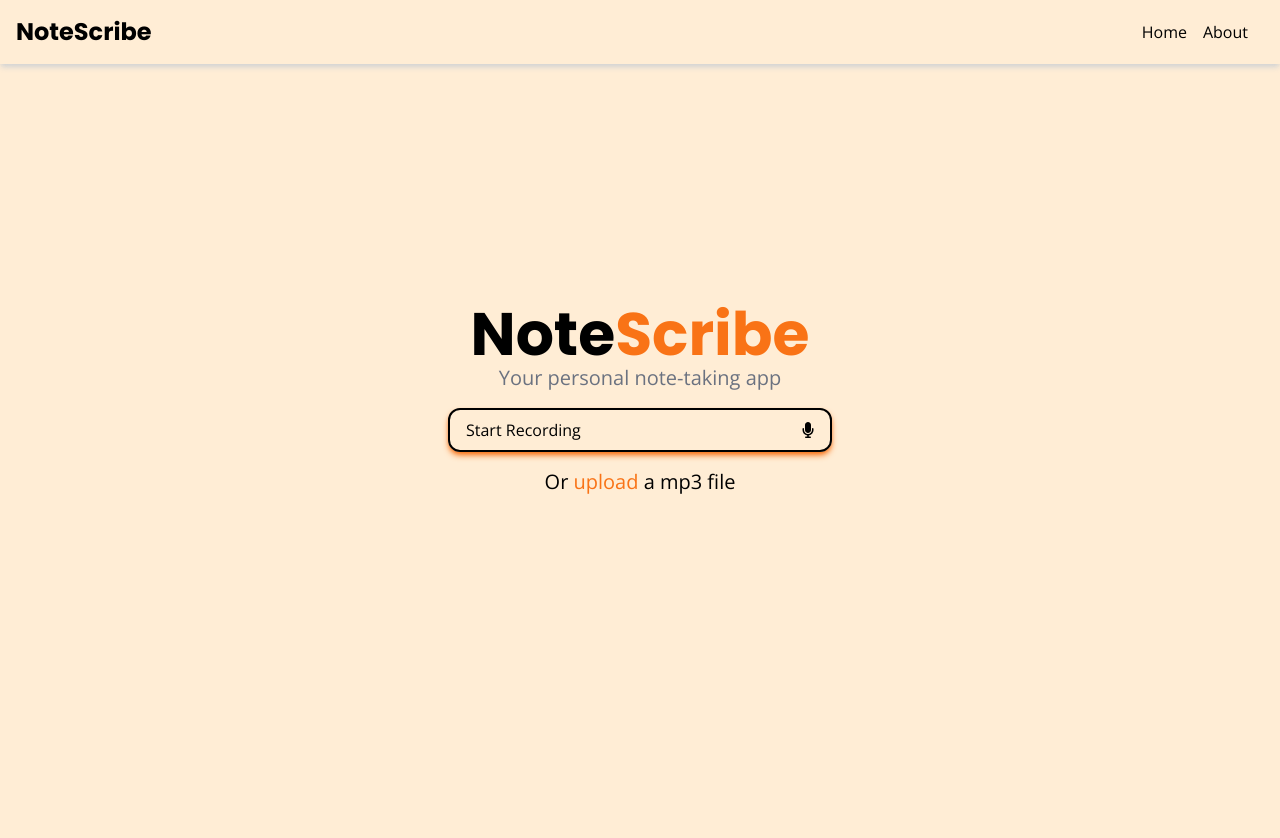
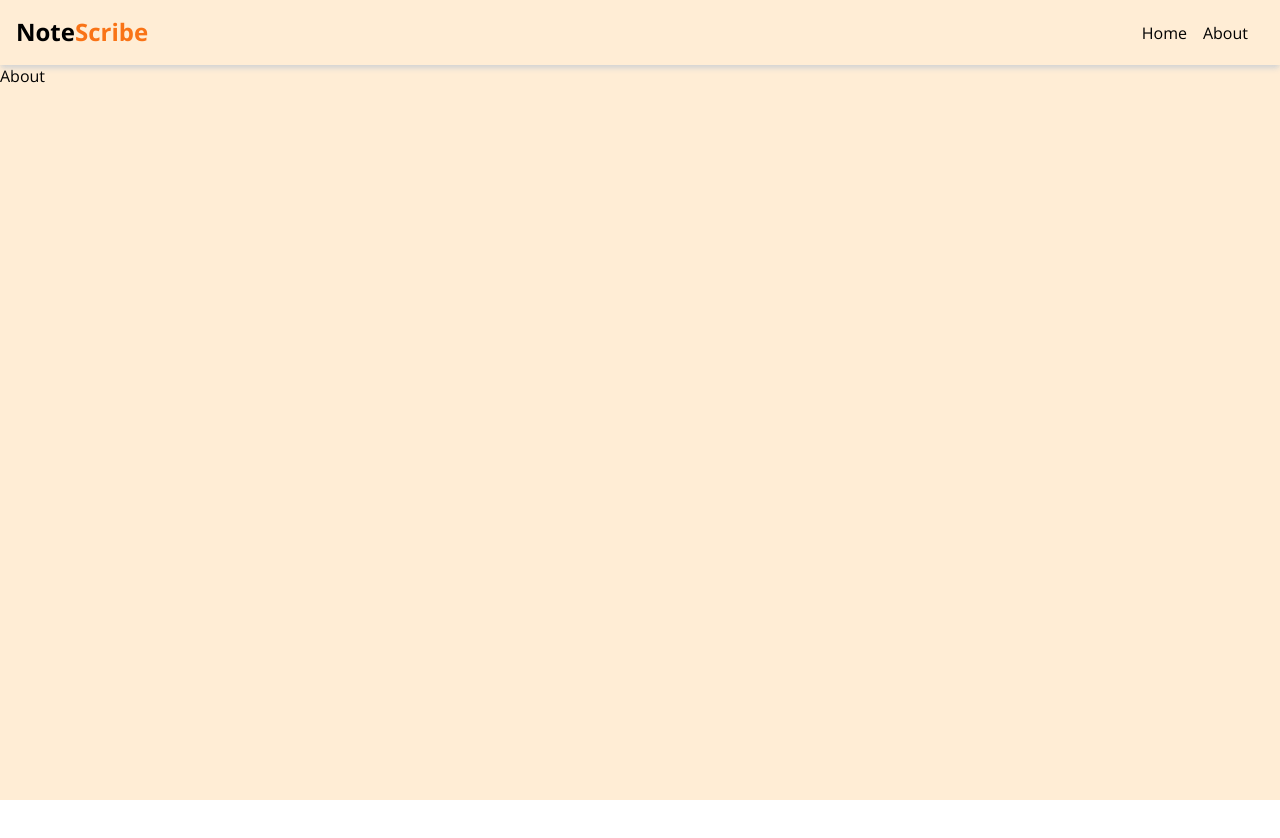
Before and after one commit to hphng/NoteScribe, a React (Vite) app: page /about in a window 1280 px wide. Shown: the top 838 px of the page. After the commit the page ends 800 px from the top, so only its background shows below. Built offline with nearby package versions, Linux system fonts and the light colour scheme.

Commit message:
add router link to navbar

```diff
--- a/package.json
+++ b/package.json
@@ -16,7 +16,8 @@
     "@fortawesome/free-solid-svg-icons": "^6.6.0",
     "@fortawesome/react-fontawesome": "^0.2.2",
     "react": "^18.3.1",
-    "react-dom": "^18.3.1"
+    "react-dom": "^18.3.1",
+    "react-router-dom": "^6.26.2"
   },
   "devDependencies": {
     "@eslint/js": "^9.9.0",
--- a/src/App.jsx
+++ b/src/App.jsx
@@ -1,13 +1,21 @@
-import { FontAwesomeIcon } from '@fortawesome/react-fontawesome'
-import { faCoffee } from '@fortawesome/free-solid-svg-icons'
+import React from 'react'
+import { BrowserRouter as Router, Route, Routes } from 'react-router-dom'
 import NavBar from './components/NavBar'
 import Main from './pages/Main'
+import About from './pages/About'
 
 export default function App() {
   return (
-    <div className='flex flex-col min-h-screen'>
-      <NavBar/>
-      <Main/>
-    </div>
+    <Router>
+      <div className='flex flex-col min-h-screen'>
+        <NavBar />
+        <div className="flex-grow">
+          <Routes>
+            <Route path="/" element={<Main />} />
+            <Route path="/about" element={<About />} />
+          </Routes>
+        </div>
+      </div>
+    </Router>
   )
 }
--- a/src/components/NavBar.jsx
+++ b/src/components/NavBar.jsx
@@ -1,4 +1,5 @@
 import React, { useState, useEffect } from 'react'
+import { Link } from 'react-router-dom'
 
 const NavBar = () => {
   const [scroll, setScroll] = useState(false)
@@ -7,16 +8,18 @@ const NavBar = () => {
     window.addEventListener('scroll', () => {
       setScroll(window.scrollY > 50)
     })
-  }, [])
+  }, []);
 
   return (
-    <nav className={`fixed w-full top-0 z-50 transition duration-300 ease-in-out pr-8 pl-4
+    <nav className={`fixed w-full top-0 z-500 transition duration-300 ease-in-out pr-8 pl-4
       ${scroll ? 'bg-slate-800 text-white shadow-md shadow-slate-500' : 'bg-transparent text-black shadow-md shadow-neutral-300'}  py-4`}>
       <div className="flex justify-between items-center">
-        <h2 className="text-2xl font-bold">NoteScribe</h2>
+        <h2 className="text-2xl font-bold">
+          <Link to="/" className="">Note<span className="text-orange-500">Scribe</span></Link>
+        </h2>
         <ul className="flex space-x-4">
-          <li><a href="#home" className="hover:text-gray-300">Home</a></li>
-          <li><a href="#about" className="hover:text-gray-300">About</a></li>
+          <li><Link to="/" className="hover:text-gray-300">Home</Link></li>
+          <li><Link to="/about" className="hover:text-gray-300">About</Link></li>
         </ul>
       </div>
     </nav>
--- /dev/null
+++ b/src/pages/About.jsx
@@ -0,0 +1,11 @@
+import React from 'react'
+
+const About = () => {
+  return (
+    <div className='pt-16'>
+        About
+    </div>
+  )
+}
+
+export default About
```
Also changed, not shown: 1 other file (tests, documents, lock files or other folders).
